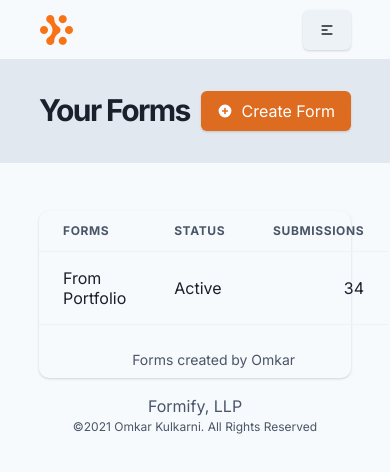
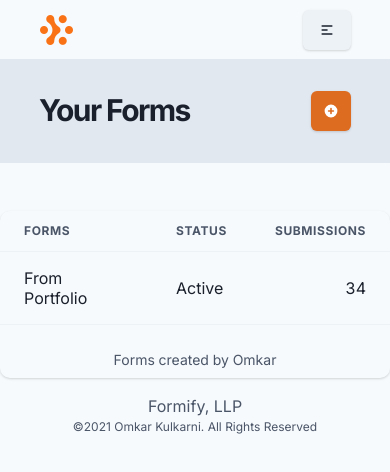
Before and after one commit to OmkarK45/formify, a React (Create React App) app in the folder client/: page /dashboard in a window 390 px wide. Shown: the top 472 px of the page. Built offline with nearby package versions, Linux system fonts and the light colour scheme; no server answers.

Commit message:
Fixed overflow on mobiles

```diff
--- a/client/src/components/Dashboard/Dashboard.jsx
+++ b/client/src/components/Dashboard/Dashboard.jsx
@@ -5,7 +5,9 @@
   Button,
   Heading,
   useColorModeValue,
+  useMediaQuery,
   useDisclosure,
+  IconButton,
 } from "@chakra-ui/react"
 import userContext from "./../../context/userContext"
 import { HiPlusCircle } from "react-icons/hi"
@@ -18,10 +20,12 @@
   const { user } = useContext(userContext)
   const bg = useColorModeValue("gray.200", "gray.800")
   const { isOpen, onOpen, onClose } = useDisclosure()
+  const [isMobile] = useMediaQuery("(min-width:768px)")
   console.log({ isOpen, onOpen })
   return (
     <Box>
       <DashboardHeader title="Your Forms">
+        {isMobile ? (
           <Button
             leftIcon={<HiPlusCircle />}
             colorScheme="orange"
@@ -30,6 +34,14 @@
           >
             Create Form
           </Button>
+        ) : (
+          <IconButton
+            icon={<HiPlusCircle />}
+            colorScheme="orange"
+            shadow="base"
+            onClick={onOpen}
+          />
+        )}
       </DashboardHeader>
       <CreateFormModal isOpen={isOpen} onOpen={onOpen} onClose={onClose} />
       <FormList />
--- a/client/src/components/Dashboard/DashboardHeader.jsx
+++ b/client/src/components/Dashboard/DashboardHeader.jsx
@@ -12,6 +12,8 @@
           p="2rem 0 2rem"
           align="center"
           justify="space-between"
+          // justify={["center", "center", "space-between"]}
+          // direction={["column", "column", "row"]}
         >
           <Heading>{title}</Heading>
           <Box>{children}</Box>
--- a/client/src/components/Dashboard/FormDetails.jsx
+++ b/client/src/components/Dashboard/FormDetails.jsx
@@ -5,8 +5,6 @@
   Tab,
   TabPanel,
   TabPanels,
-  Flex,
-  Heading,
   useColorModeValue,
 } from "@chakra-ui/react"
 import DashboardHeader from "./DashboardHeader"
@@ -29,17 +27,16 @@
             <Tab isDisabled>Plugins (Coming Soon)</Tab>
           </TabList>
           <TabPanels bg={tabBg}>
-            <TabPanel maxW={["100%", "90%", "80%"]} m="0 auto">
-              {/* Component here */}
+            <TabPanel maxW={["100%", "100%", "80%"]} m="0 auto">
               <Integrations />
             </TabPanel>
-            <TabPanel maxW={["100%", "90%", "80%"]} m="0 auto">
+            <TabPanel maxW={["100%", "100%", "80%"]} m="0 auto">
               <Submissions />
             </TabPanel>
-            <TabPanel maxW={["100%", "90%", "80%"]} m="0 auto">
+            <TabPanel maxW={["100%", "100%", "80%"]} m="0 auto">
               Settings
             </TabPanel>
-            <TabPanel maxW={["100%", "90%", "80%"]} m="0 auto">
+            <TabPanel maxW={["100%", "100%", "80%"]} m="0 auto">
               Plugins
             </TabPanel>
           </TabPanels>
--- a/client/src/components/Dashboard/FormList.jsx
+++ b/client/src/components/Dashboard/FormList.jsx
@@ -13,7 +13,14 @@
 
 const FormList = () => {
   return (
-    <Box boxShadow="base" borderRadius="10px" m="0 auto" mt="3rem" maxW="80%">
+    <Box
+      boxShadow="base"
+      borderRadius="10px"
+      m="0 auto"
+      mt="3rem"
+      minW={["auto", "95%", "80%"]}
+      overflowX="scroll"
+    >
       <Table size="md" variant="simple">
         <TableCaption>Forms created by Omkar</TableCaption>
         <Thead>
--- a/client/src/components/Dashboard/Submissions.jsx
+++ b/client/src/components/Dashboard/Submissions.jsx
@@ -22,7 +22,8 @@
         borderRadius="10px"
         m="0 auto"
         mt="3rem"
-        maxW="100%"
+        minW="100%"
+        overflowX="auto"
       >
         {/* <Sample /> */}
         <Table size="md" variant="simple">
--- a/client/src/components/Layout/Drawer.jsx
+++ b/client/src/components/Layout/Drawer.jsx
@@ -23,6 +23,7 @@
 
   return (
     <>
+      {/* TODO - This needs some works */}
       <Button
         display={["block", "block", "none"]}
         ref={btnRef}
```
Also changed, not shown: 1 other file (tests, documents, lock files or other folders). Lines whose indentation alone changed are shown as unchanged.
